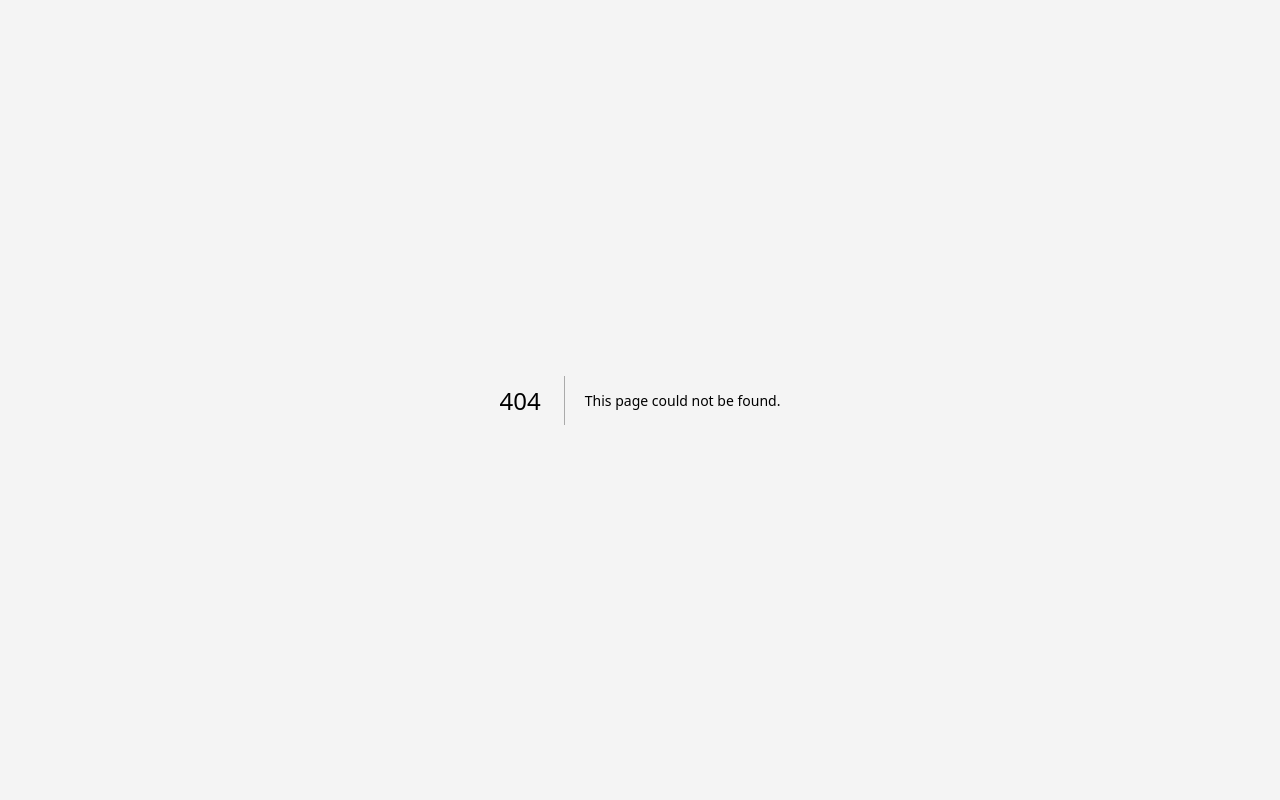
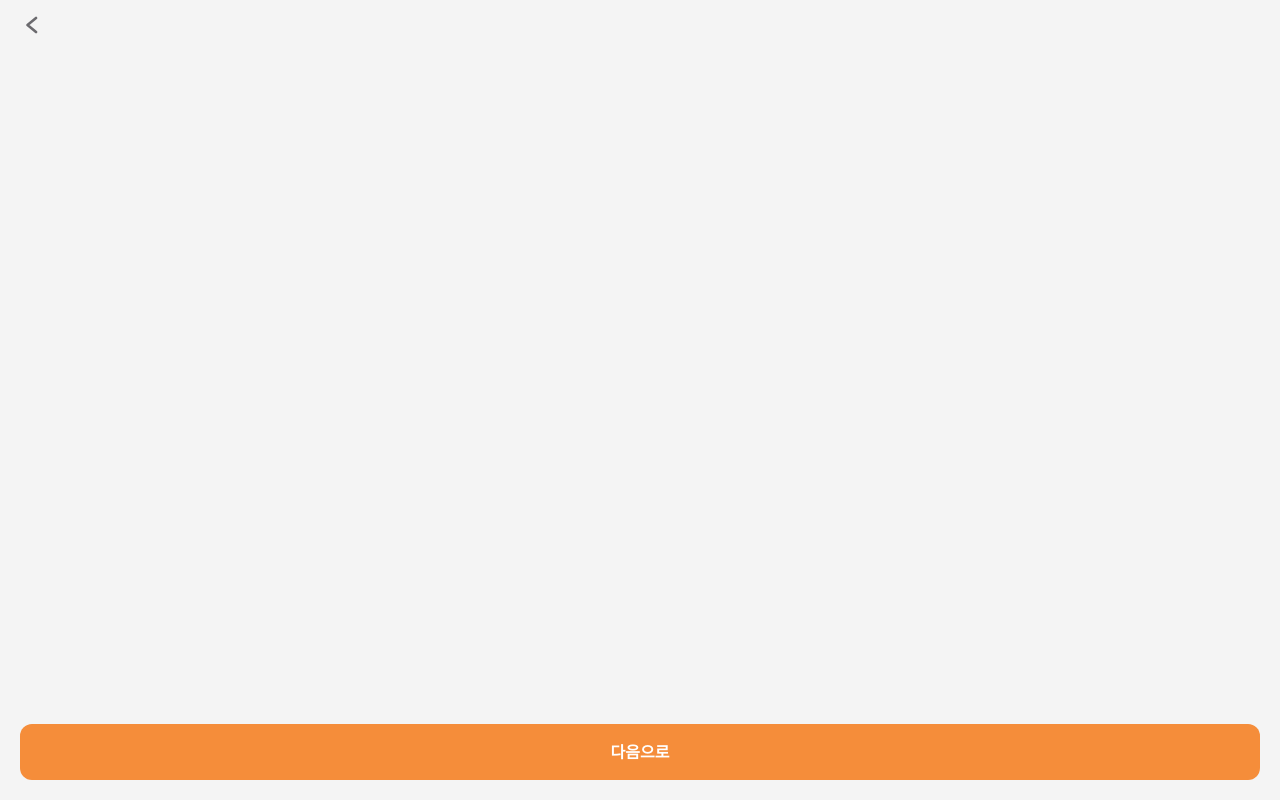
Before and after one commit to Smile-Mate/Smile-Mate, a Next.js app: page /login in a window 1280 px wide. Before the commit this address had no page. Built offline with nearby package versions, Linux system fonts and the light colour scheme.

Commit message:
feat: 로그인 페이지

```diff
--- /dev/null
+++ b/app/login/page.tsx
@@ -0,0 +1,9 @@
+import LoginContainer from '@/containers/LoginContainer';
+
+export default async function LoginPage() {
+  return (
+    <>
+      <LoginContainer />
+    </>
+  );
+}
--- a/components/BackButtonHeader.tsx
+++ b/components/BackButtonHeader.tsx
@@ -24,7 +24,7 @@ export default function BackButtonHeader({
       )}
       <div className="my-auto">
         <div onClick={() => router.back()} className="cursor-pointer flex justify-center items-center w-16 h-10">
-          <Image src="/svg/chevron-left.svg" alt="back" width={16} height={16} />
+          <Image src="/svg/chevron-left.svg" alt="back" width={12} height={12} />
         </div>
       </div>
       {children}
--- a/containers/HomeContainer.tsx
+++ b/containers/HomeContainer.tsx
@@ -1,28 +1,24 @@
-"use client";
+'use client';
 
-import BottomPortal from "@/components/BottomPortal";
-import Button from "@/components/Button";
-import Container from "@/components/Container";
-import Image from "next/image";
-import Link from "next/link";
+import BottomPortal from '@/components/BottomPortal';
+import Button from '@/components/Button';
+import Container from '@/components/Container';
+import Image from 'next/image';
+import Link from 'next/link';
 
 export default function HomeContainer() {
   return (
-    <Container>
-      <div className="flex h-[90vh] w-full">
-        <Image
-          src={"/svg/logo.svg"}
-          alt="Logo"
-          width={200}
-          height={200}
-          className="m-auto"
-        />
-      </div>
+    <>
+      <Container>
+        <div className="flex h-[90vh] w-full">
+          <Image src={'/svg/logo.svg'} alt="Logo" width={200} height={200} className="m-auto" />
+        </div>
+      </Container>
       <BottomPortal>
         <Link href="/login">
           <Button>시작하기</Button>
         </Link>
       </BottomPortal>
-    </Container>
+    </>
   );
 }
--- /dev/null
+++ b/containers/LoginContainer.tsx
@@ -0,0 +1,20 @@
+'use client';
+
+import BackButtonHeader from '@/components/BackButtonHeader';
+import BottomPortal from '@/components/BottomPortal';
+import Button from '@/components/Button';
+import Container from '@/components/Container';
+
+export default function LoginContainer() {
+  return (
+    <>
+      <BackButtonHeader />
+      <Container>
+        <div></div>
+      </Container>
+      <BottomPortal>
+        <Button>다음으로</Button>
+      </BottomPortal>
+    </>
+  );
+}
```
